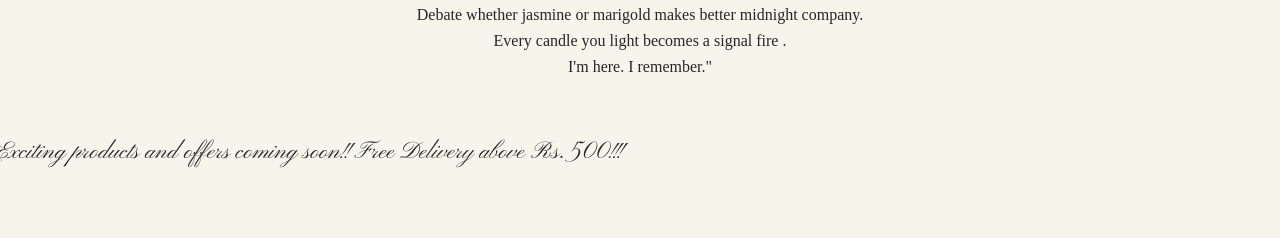
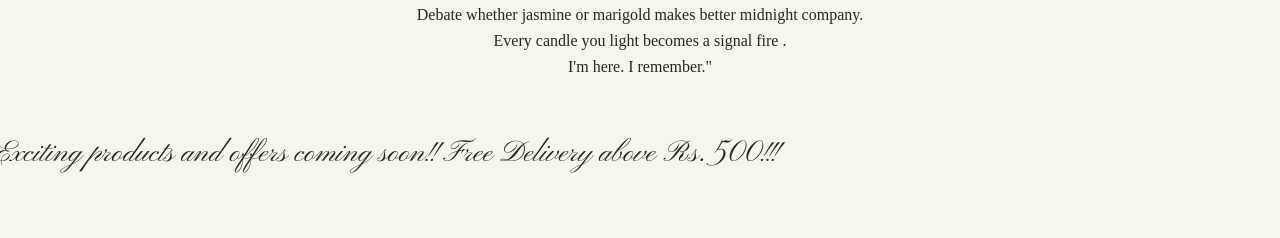
Before and after one commit to SamaaBySiblings/samaa-new, a Next.js app: page / in a window 1280 px wide. Shown: the part 1608-1846 px from the top of the page. Built offline with nearby package versions, Linux system fonts and the light colour scheme; no server answers; a web font is replaced by a local one.

Commit message:
new mail

```diff
--- a/src/app/page.tsx
+++ b/src/app/page.tsx
@@ -94,7 +94,7 @@ export default function HomePage() {
       {/* Countdown Line - Animated Scrolling Text */}
       <div className="relative overflow-hidden bg-[#f5f5eb]">
         <div
-          className={`inline-block whitespace-nowrap animated-line text-[#262626] text-xl md:text-2xl py-4 font-light ${pinyon.variable}`}
+          className={`inline-block whitespace-nowrap animated-line text-[#262626] text-2xl md:text-3xl py-4 font-light ${pinyon.variable}`}
           style={{ fontFamily: "var(--font-cursive)" }}
         >
           Countdown to Diwali! Exciting products and offers coming soon!! Free
```
